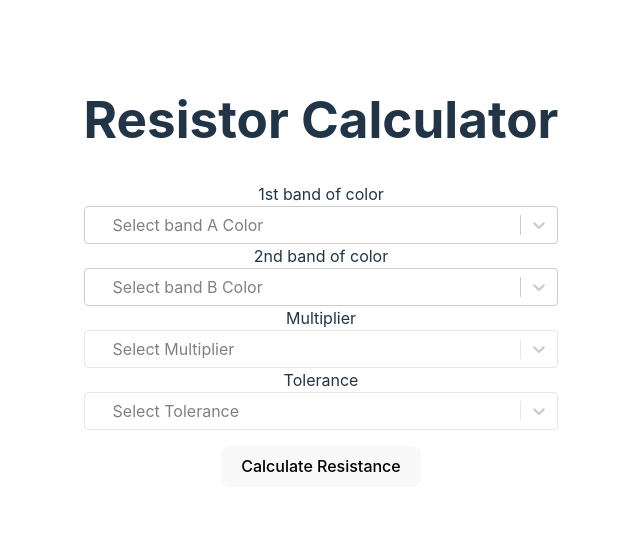
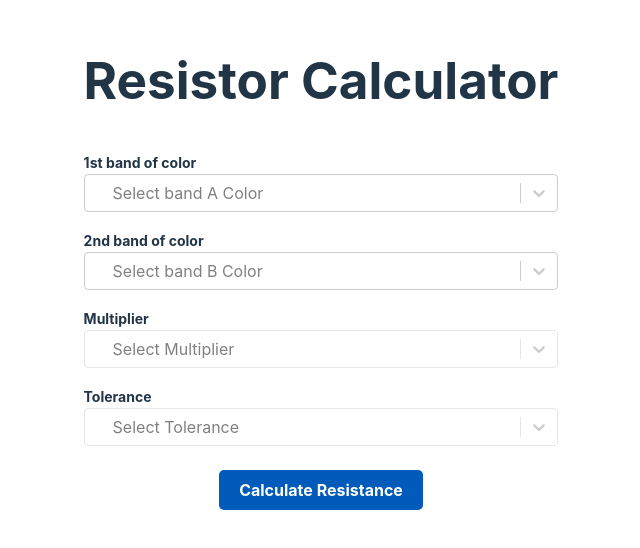
Before and after one commit to lacdev/resistor-calculator-ui, a React (Vite) app: page / in a window 1280 px wide. Shown: the part 128-676 px from the top of the page, without its empty margins (319-959 px from the left). Built offline with nearby package versions, Linux system fonts and the light colour scheme; no server answers.

Commit message:
add styles refactor with sass and clsx

```diff
--- a/src/components/BandSelector/BandSelector.tsx
+++ b/src/components/BandSelector/BandSelector.tsx
@@ -5,8 +5,11 @@ import Select, {
   StylesConfig,
 } from 'react-select'
 import chroma from 'chroma-js'
+import clsx from 'clsx'
 
 import { ColourOption } from '../../types'
+
+import styles from './BandSelector.module.scss'
 
 type BandSelectorProps = {
   label: string
@@ -80,7 +83,7 @@ const BandSelector = (props: BandSelectorProps) => {
   }
 
   return (
-    <div className="select-option-container">
+    <div className={clsx(styles.selectOptionContainer)}>
       {label && <label>{label}</label>}
       <Select
         options={options}
--- a/src/components/CalculateButton/CalculateButton.tsx
+++ b/src/components/CalculateButton/CalculateButton.tsx
@@ -1,3 +1,7 @@
+import clsx from 'clsx'
+
+import styles from './CalculateButton.module.scss'
+
 type CalculateButtonProps = {
   disabled?: boolean
   onClick: () => void
@@ -7,7 +11,11 @@ type CalculateButtonProps = {
 export const CalculateButton = (props: CalculateButtonProps) => {
   const { disabled, onClick, label } = props
   return (
-    <button disabled={disabled} onClick={onClick} className="calculate-button">
+    <button
+      disabled={disabled}
+      onClick={onClick}
+      className={clsx(styles.calculateButton)}
+    >
       {label}
     </button>
   )
--- a/src/components/ResultContainer/ResultContainer.tsx
+++ b/src/components/ResultContainer/ResultContainer.tsx
@@ -1,3 +1,7 @@
+import clsx from 'clsx'
+
+import styles from './ResultContainer.module.scss'
+
 type ResultContainerProps = {
   resistance: number | null
   tolerance?: string | null
@@ -8,11 +12,13 @@ export const ResultContainer = ({
   tolerance,
 }: ResultContainerProps) => {
   return (
-    <div className="result-container">
+    <div className={clsx(styles.resultContainer)}>
       {resistance && tolerance ? (
         <>
-          <span className="result-label">Resistor Value: </span>
-          <span className="result">{`${resistance} Ω ${tolerance}`}</span>
+          <span className={styles.resultLabel}>Resistor Value: </span>
+          <span
+            className={styles.result}
+          >{`${resistance} Ω ${tolerance}`}</span>
         </>
       ) : null}
     </div>
```
